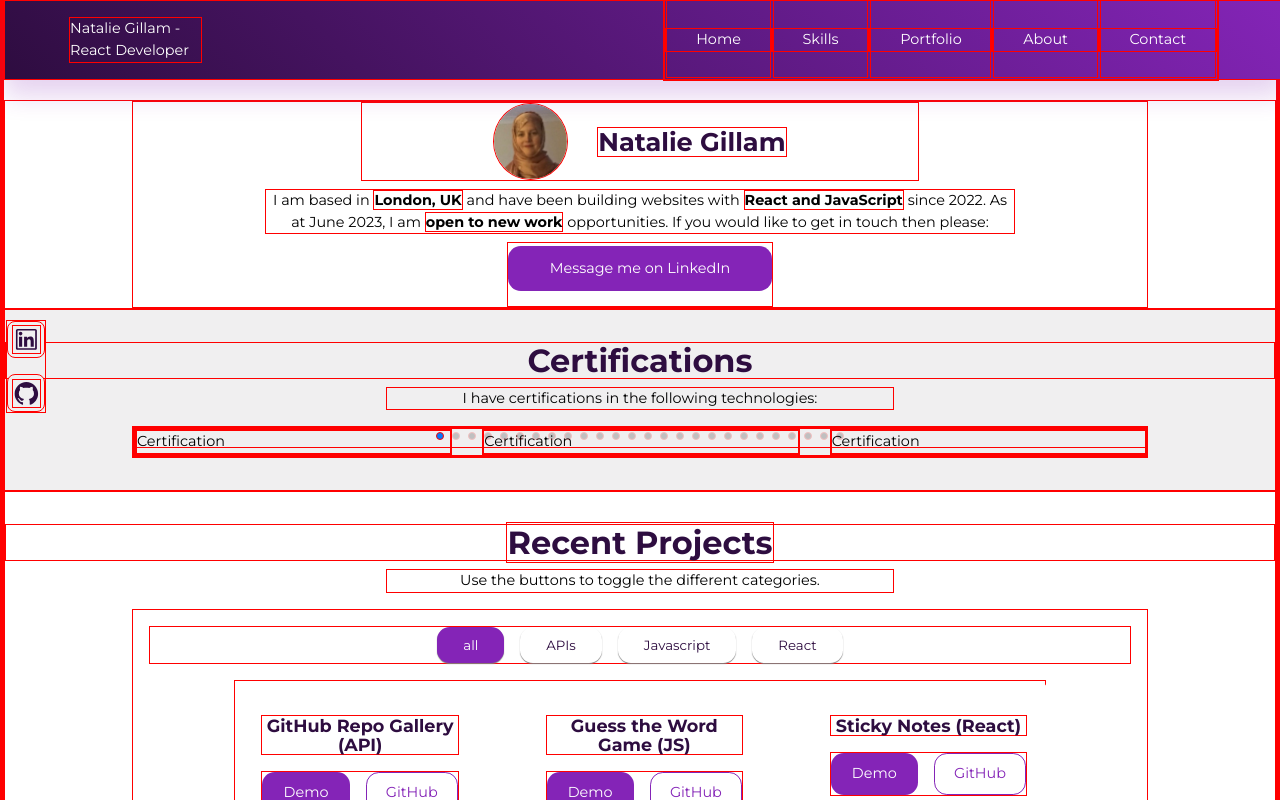
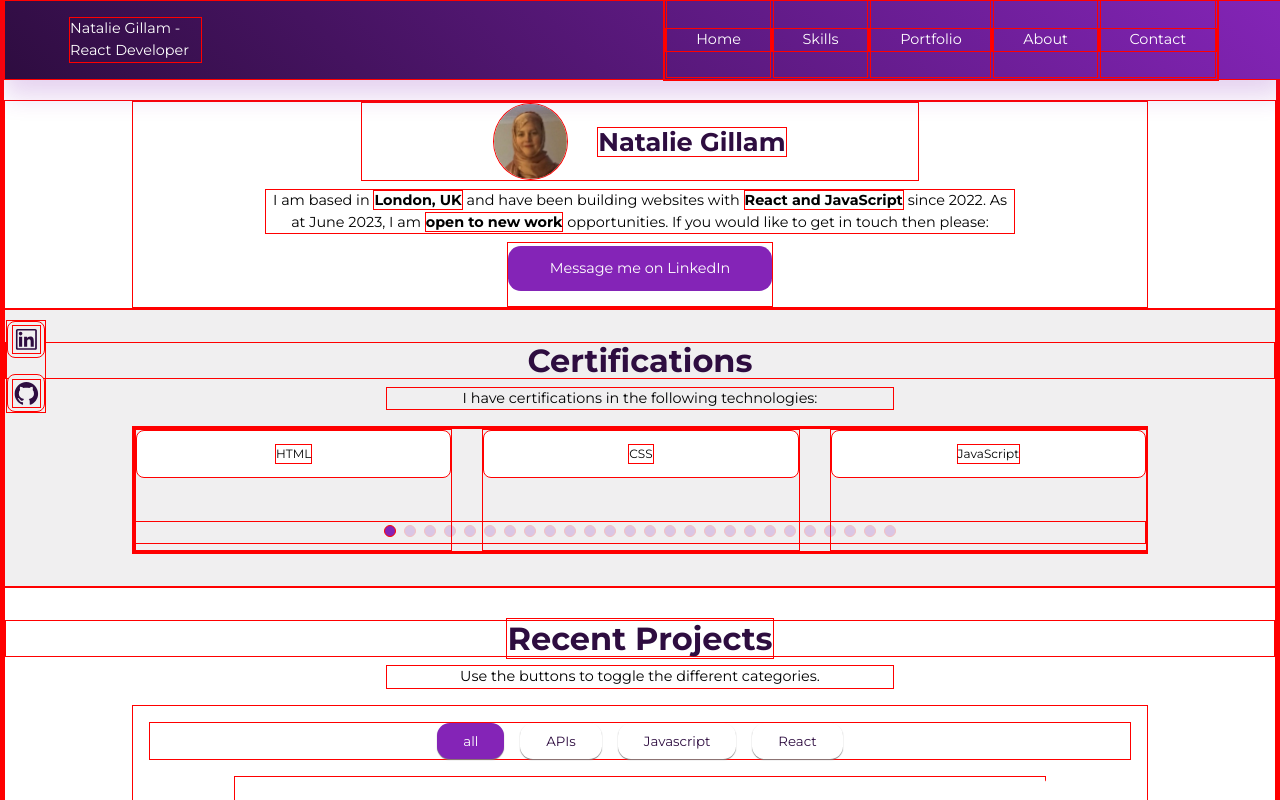
Before and after one commit to Nadia982/portfolio-2023-06-01, a React (Create React App) app: page / in a window 1280 px wide. Shown: the top 800 px of the page. Built offline with nearby package versions, Linux system fonts and the light colour scheme; the HTML template or start-up script is replaced by a standard one.

Commit message:
added content and styling for testimonial cards

```diff
--- a/src/App.js
+++ b/src/App.js
@@ -3,12 +3,11 @@ import Header from './sections/header/Header';
 import About from './sections/about/About';
 import Skills from './sections/skills/Skills';
 import Portfolio from './sections/portfolio/Portfolio';
-import Testimonials from './sections/testimonials/Certifications';
 import Faqs from './sections/faqs/Faqs';
 import Contact from './sections/contact/Contact';
 import Footer from './sections/footer/Footer';
 import FloatingNav from './sections/floating-nav/FloatingNav';
-import Certifications from './sections/testimonials/Certifications';
+import Certifications from './sections/certifications/Certifications';
 
 const App = () => {
   return (
--- /dev/null
+++ b/src/sections/certifications/Certification.jsx
@@ -0,0 +1,12 @@
+import Card from "../../components/Card"
+
+
+const Certification = ({certification}) => {
+  return (
+    <div id="certification-card" className="certification-card">
+      <small>{certification.skill}</small>
+    </div>
+  )
+}
+
+export default Certification
--- /dev/null
+++ b/src/sections/certifications/Certifications.css
@@ -0,0 +1,30 @@
+.certification-card {
+    text-align: center;
+    margin-bottom: 4.5rem;
+    height: 3rem;
+    /* line-height: 3rem; */
+    background-color: var(--color-white);
+    border-radius: var(--border-radius-3);
+    display: flex;
+    align-items: center;
+    justify-content: center;
+}
+
+.swiper-slide {
+    cursor: grab;
+}
+
+.swiper {
+    min-height: 120px;
+    /* padding-bottom: 8rem; */
+}
+
+/* .swiper-pagination {
+    margin-bottom: 8rem;
+} */
+
+.swiper-pagination-bullet {
+    height: 12px;
+    width: 12px;
+    background-color: var(--color-primary);
+}
--- a/src/sections/testimonials/Certifications.jsx
+++ b/src/sections/certifications/Certifications.jsx
@@ -16,7 +16,7 @@ import "./Certifications.css";
 
 const Certifications = () => {
   return (
-    <section id="testimonials">
+    <section id="certifications">
       <h2>Certifications</h2>
       <p>I have certifications in the following technologies:</p>
       <div className="container">
@@ -31,7 +31,7 @@ const Certifications = () => {
         >
           {certifications.map((certification) => (
             <SwiperSlide key={certification.id}>
-              <Certification />
+              <Certification certification={certification}/>
             </SwiperSlide>
           ))}
         </Swiper>
--- a/src/sections/testimonials/Certification.jsx
+++ /dev/null
@@ -1,9 +0,0 @@
-import React from 'react'
-
-const Certification = () => {
-  return (
-    <div>Certification</div>
-  )
-}
-
-export default Certification
```
Also changed, not shown: src/sections/certifications/data.js (renamed from src/sections/testimonials/data.js), src/sections/testimonials/Certifications.css (deleted).
